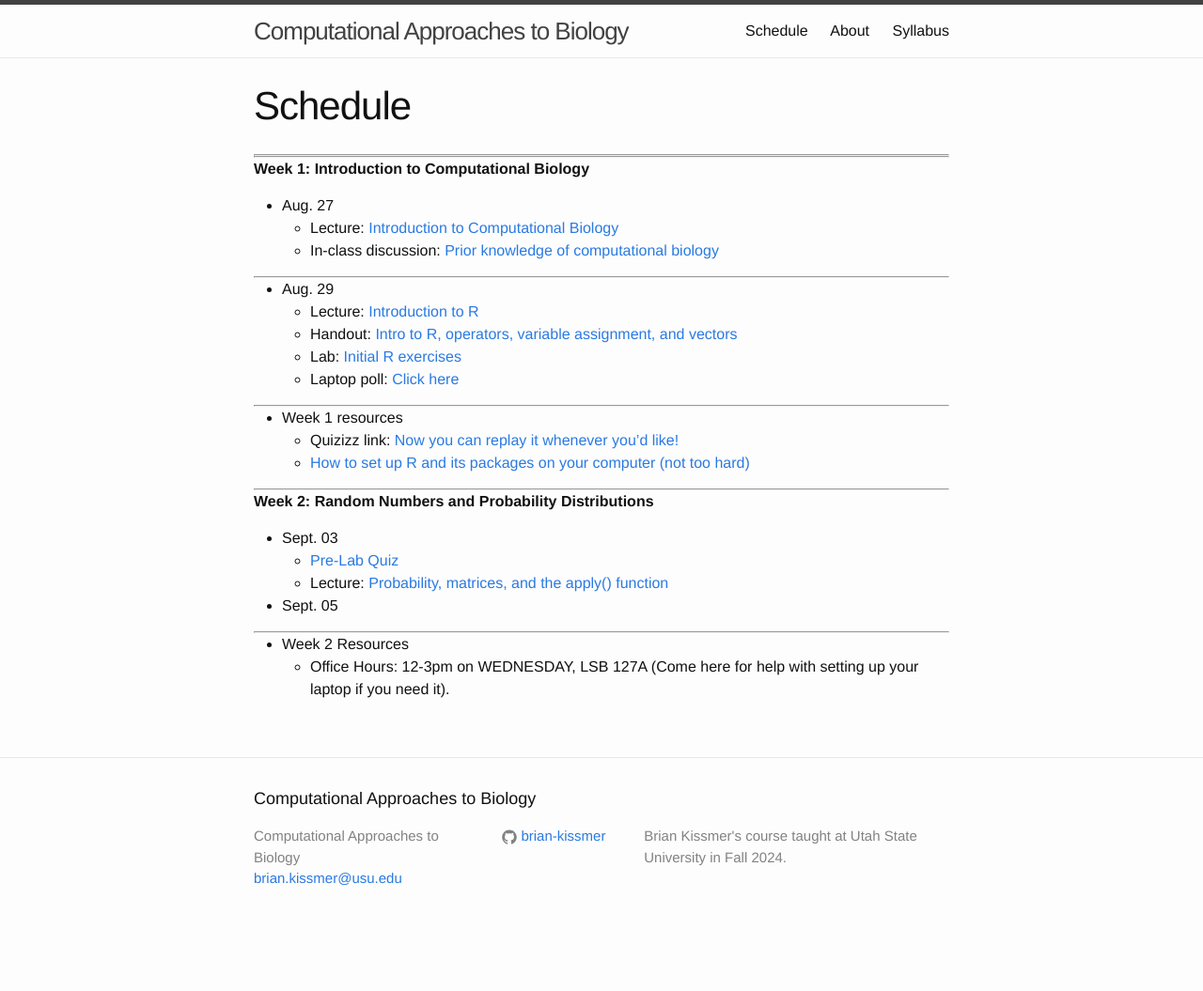
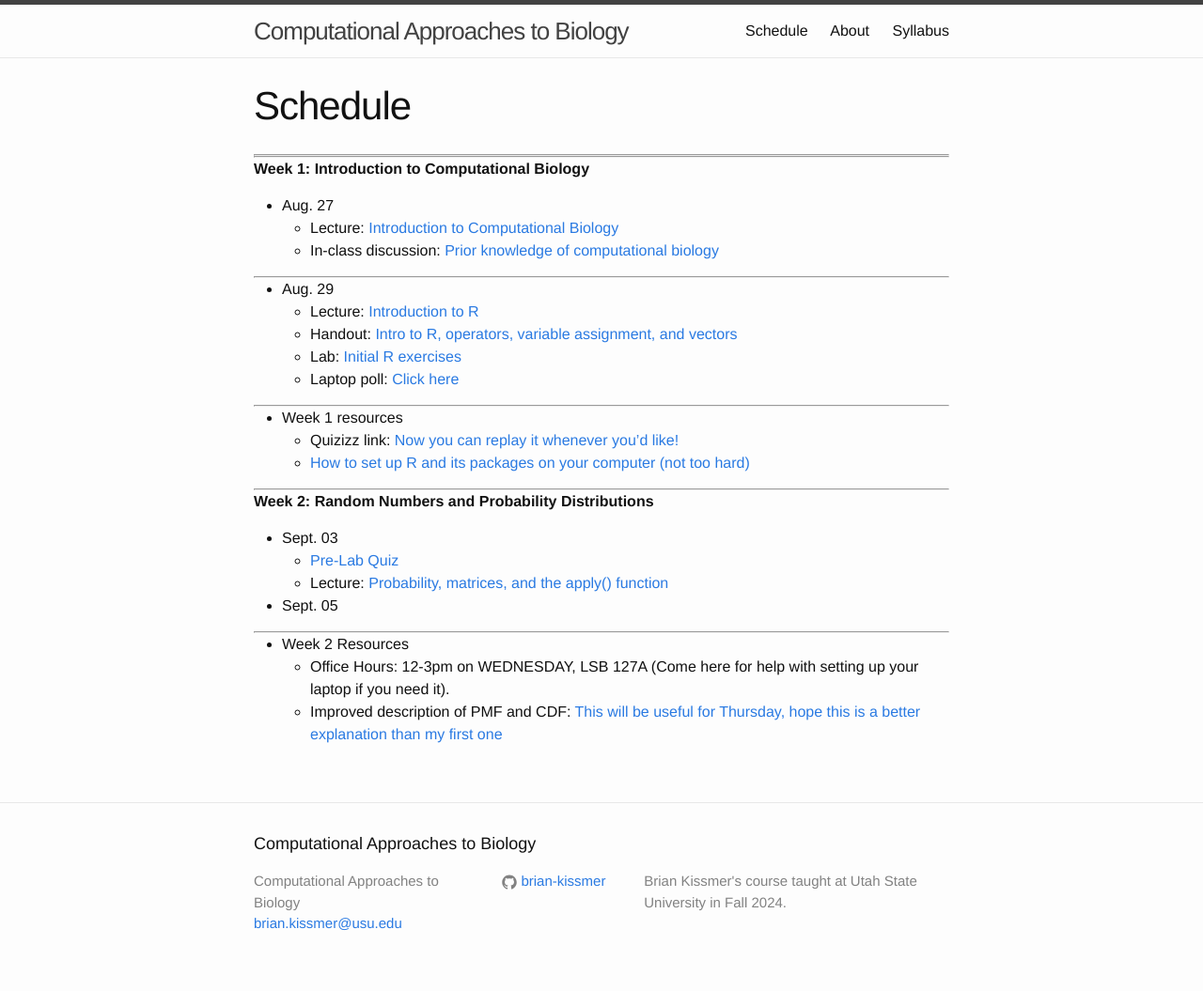
Before and after one commit to brian-kissmer/brian-kissmer.github.io, a Jekyll site: the page built from Schedule.md, in a window 1280 px wide. Shown: the whole page at 94% size. Built offline with Jekyll 4.4.1, drawn with Linux system fonts in a browser that asks for light colours; before the commit the page ends 1007 px from its top, so only the background shows below that.

Commit message:
Update Schedule.md

```diff
--- a/Schedule.md
+++ b/Schedule.md
@@ -40,3 +40,4 @@ layout: page
 
 * Week 2 Resources
   * Office Hours: 12-3pm on WEDNESDAY, LSB 127A (Come here for help with setting up your laptop if you need it).
+  * Improved description of PMF and CDF: [This will be useful for Thursday, hope this is a better explanation than my first one]({{ site.baseurl }}/worksheets/pmf_cdf.html)
```
